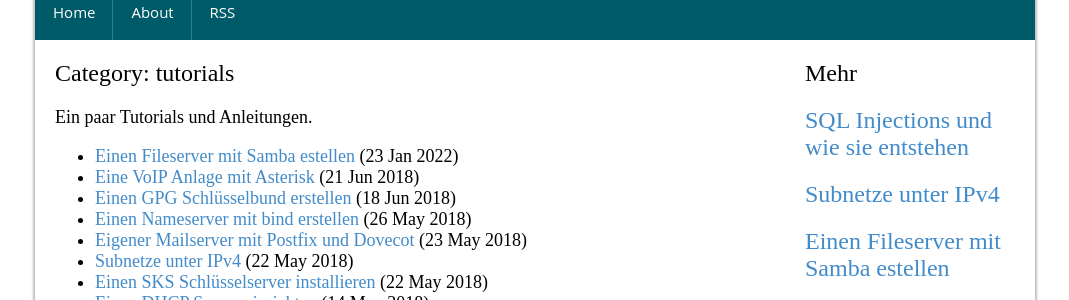
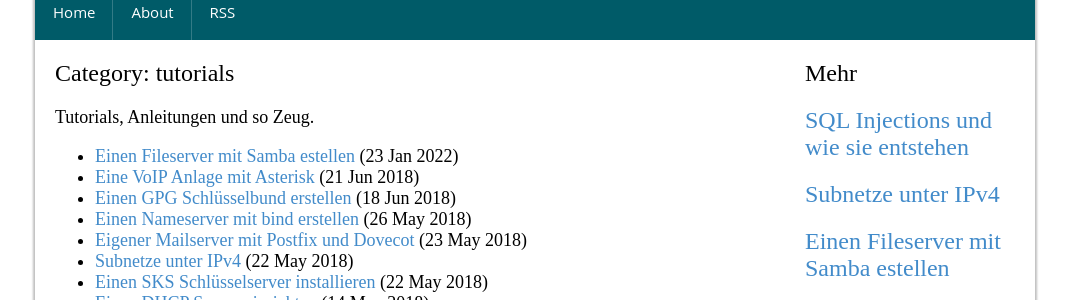
Before and after one commit to zarat/zarat.github.io, a Jekyll site: the page built from category/tutorials.markdown, in a window 1280 px wide. Shown: the part 183-483 px from the top of the page, without its empty margins (105-1174 px from the left). Built offline with Jekyll 4.4.1, drawn with Linux system fonts in a browser that asks for light colours; comment, search, counter and statistics services are not loaded.

Commit message:
Update tutorials.markdown

```diff
--- a/category/tutorials.markdown
+++ b/category/tutorials.markdown
@@ -4,4 +4,4 @@ title: "Category: Tutorials"
 category: tutorials
 ---
 
-Ein paar Tutorials und Anleitungen.
+Tutorials, Anleitungen und so Zeug.
```
